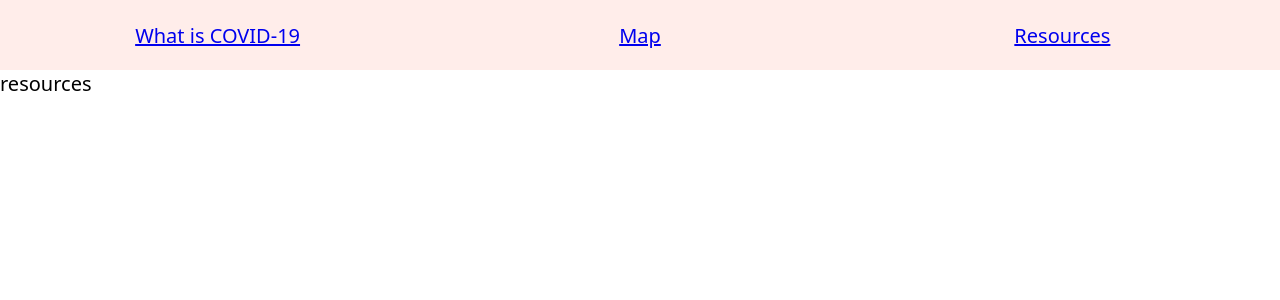
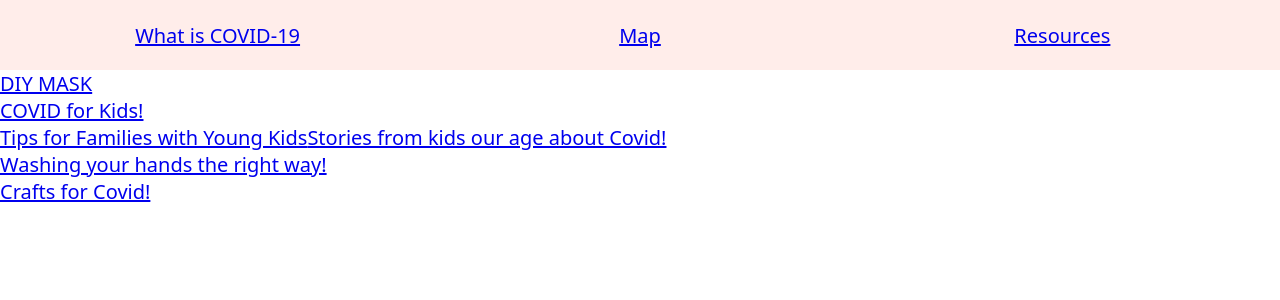
Before and after one commit to mideleon1399/HackDTech, a React (Create React App) app in the folder my-app/: page /resources in a window 1280 px wide. Shown: the top 300 px of the page. Built offline with nearby package versions, Linux system fonts and the light colour scheme.

Commit message:
resource links

```diff
--- a/my-app/src/Map.js
+++ b/my-app/src/Map.js
@@ -9,7 +9,7 @@ function Map() {
   const [content, setContent] = useState("");
   return (
     <div>
-    <div className="instructions"> Hover over your county to see the number of COVID-19 cases where you are. The yellow zones have a low number cases and the red zones have a higher number of cases.</div>
+    <div className="instructions"> Hover over your county to see the number of COVID-19 cases where you live! If your county is yellow, it means there is = a low number cases! If your county is red then you have a high number of cases! Have fun exploring the different parts of the US!</div>
       <MapChart setTooltipContent={setContent} />
       <ReactTooltip>{content}</ReactTooltip>
     </div>
--- a/my-app/src/intro.js
+++ b/my-app/src/intro.js
@@ -5,7 +5,7 @@ class Intro extends React.Component {
     render() {
       return (
           <div>
-            intro
+            Hi kids! If you have questions about what "Covid-19" is and to stay safe, you've come to the right place! We are here to teach you and share resources so that you stay safe and have fun!
           </div>
       );
     }
--- a/my-app/src/resources.js
+++ b/my-app/src/resources.js
@@ -4,8 +4,32 @@ import './index.css';
 class Resources extends React.Component {
     render() {
       return (
+
           <div>
-            resources
+            <a
+            href="https://youtu.be/5OytROGeNt8" target="_blank">DIY MASK
+            </a>
+            <br></br>
+            <a
+            href="https://youtu.be/OPsY-jLqaXM" target="_blank">COVID for Kids!
+            </a>
+            <br></br>
+            <a
+            href="https://www.zerotothree.org/resources/3210-tips-for-families-coronavirus" target="_blank">Tips for Families with Young Kids
+            </a>
+            <a
+            href="https://www.unicef.org/coronavirus/kids-video-diaries-about-life-during-covid-19" target="_blank">Stories from kids our age about Covid!
+            </a>
+            <br></br>
+            <a
+            href="https://youtu.be/NoxdS4eXy18" target="_blank">Washing your hands the right way!
+            </a>
+            <br></br>
+            <a
+            href="https://rochester.kidsoutandabout.com/content/250-creative-ways-keep-your-family-sane-during-covid-19-crisis" target="_blank">Crafts for Covid!
+            </a>
+            <br></br>
+
           </div>
       );
     }
```
